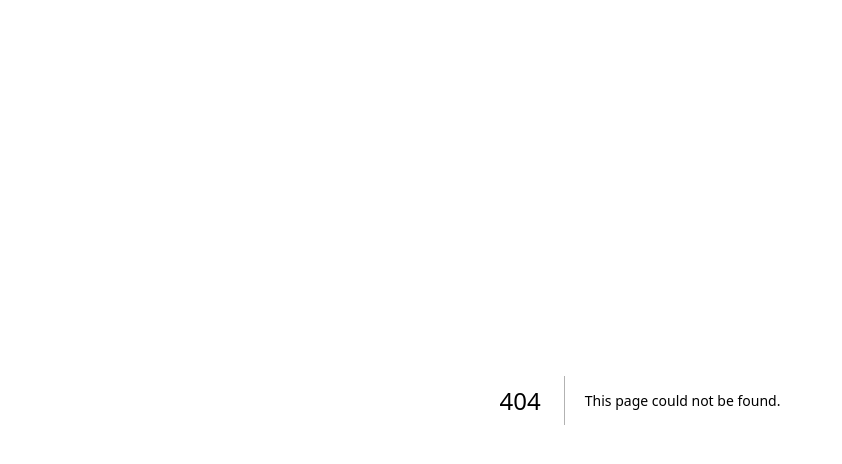
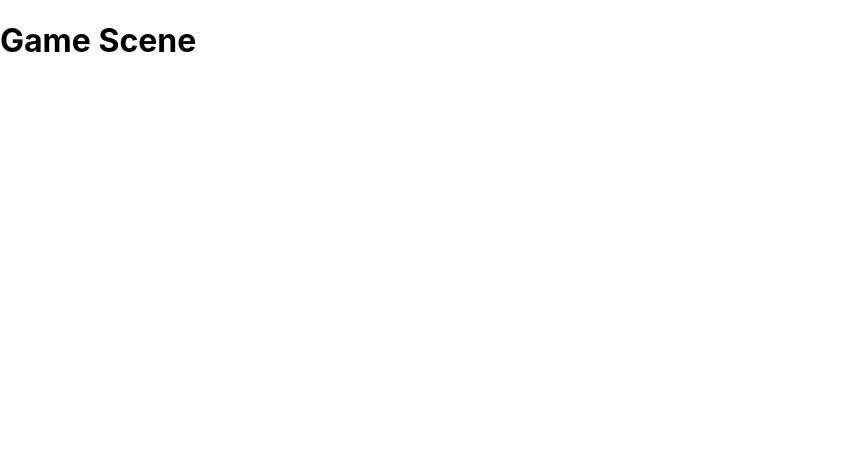
Before and after one commit to Axle-Bucamp/BK-fighter-3D, a Next.js app: page /game in a window 1280 px wide. Before the commit this address had no page. Shown: the top 464 px of the page, without its empty margins (0-842 px from the left). Built offline with nearby package versions, Linux system fonts and the light colour scheme.

Commit message:
Create pages/game.js as a placeholder for the game scene

```diff
--- /dev/null
+++ b/pages/game.js
@@ -0,0 +1,8 @@
+export default function Game() {
+  return (
+    <div>
+      <h1>Game Scene</h1>
+      {/* Add your game components here */}
+    </div>
+  );
+}
```
